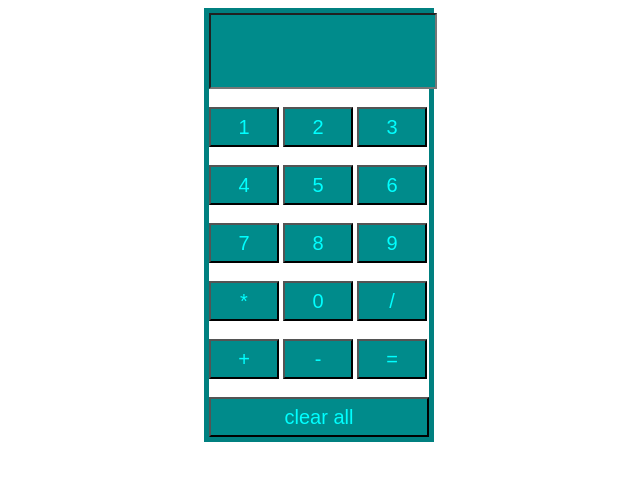
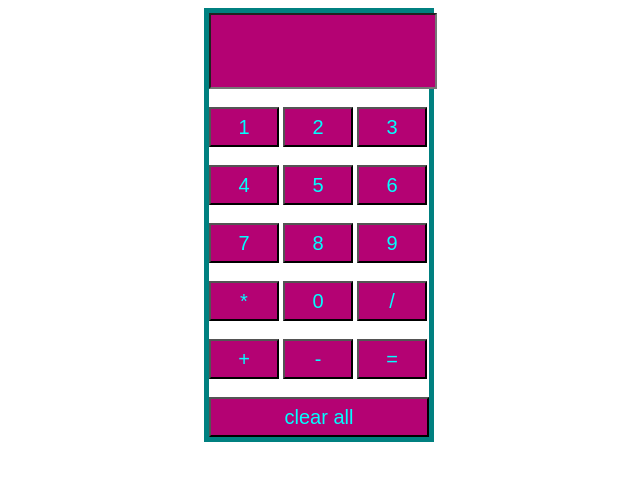
Before and after one commit to ErSuraj097/calculator, a plain HTML site: page index.html in a window 1280 px wide. Shown: the whole page, without its empty margins (321-961 px from the left). Drawn offline with Linux system fonts and the light colour scheme.

Commit message:
Update index.html

```diff
--- a/index.html
+++ b/index.html
@@ -16,7 +16,7 @@ input
 font-size:20px;
 width:70px;
 height:40px;
-background-color:#008b8b;
+background-color:rgb(180, 2, 115);
 color:#00ffff;
 }
 #answerstyle
```
